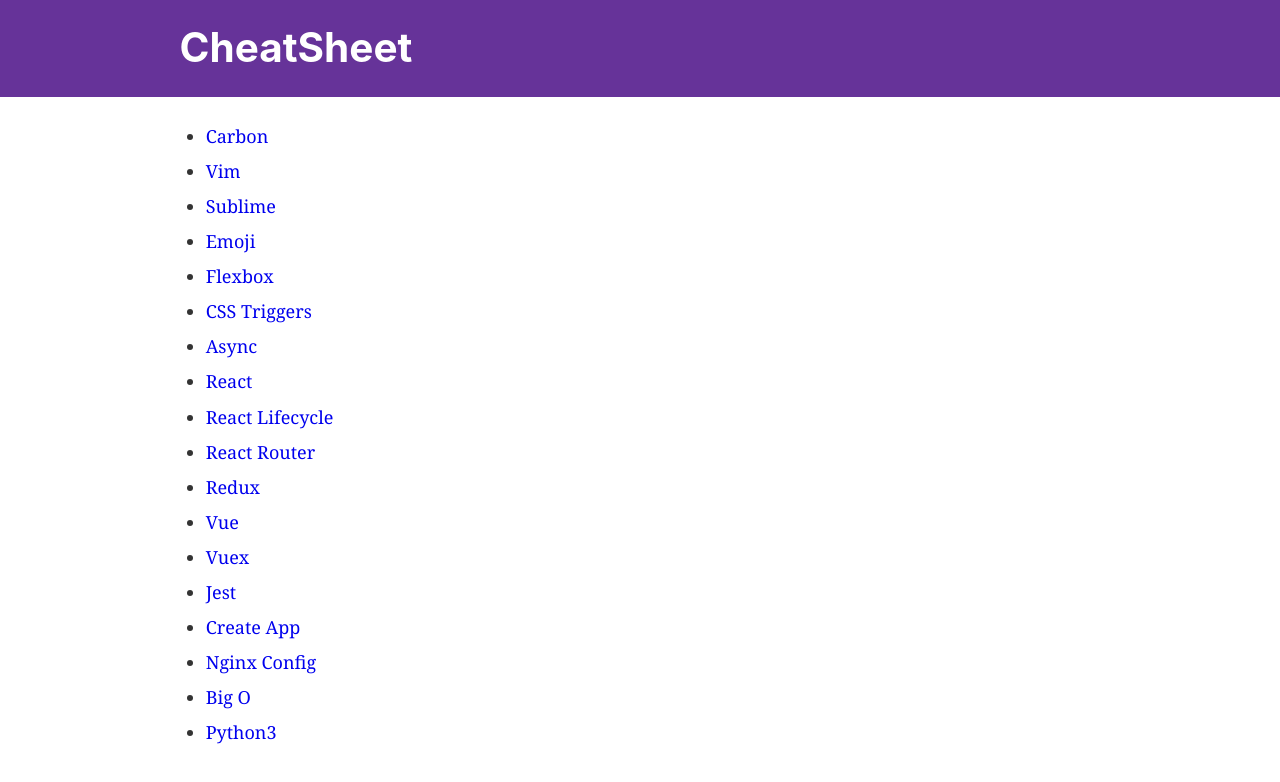
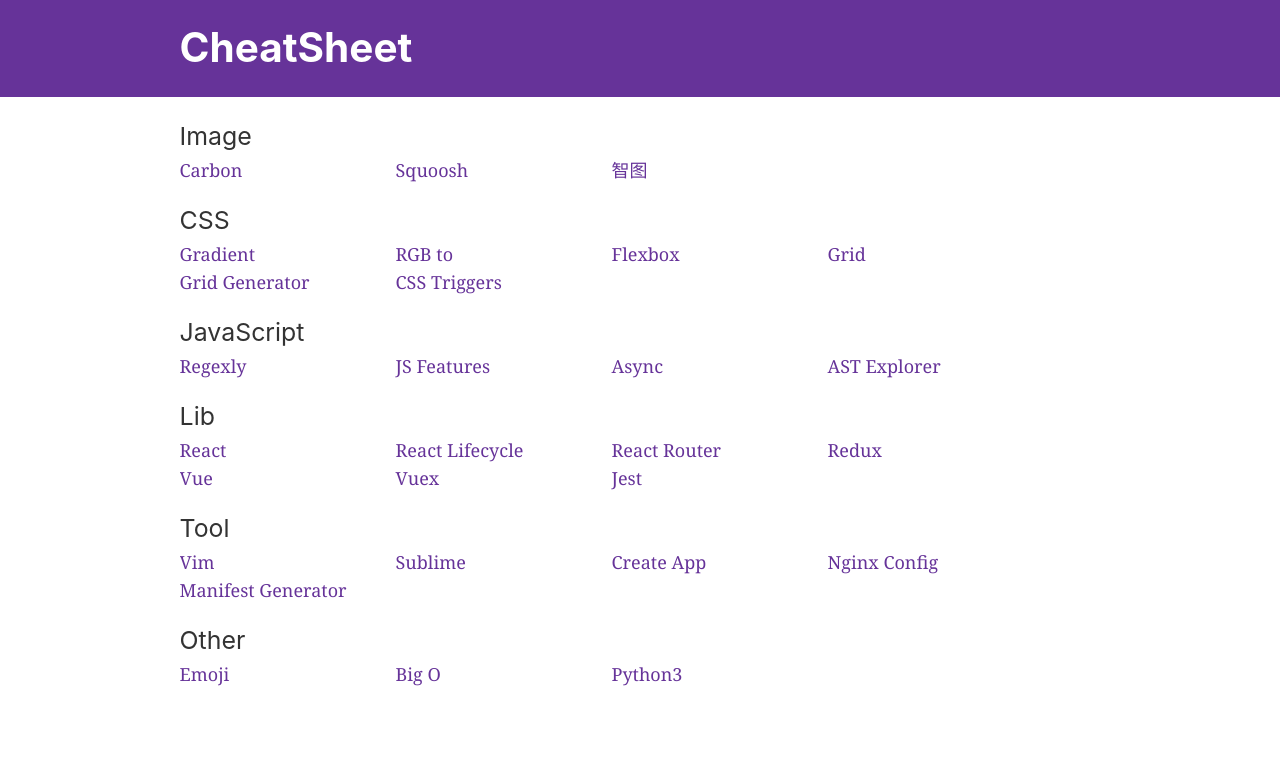
Before and after one commit to uniquexiaobai/hao, a Gatsby site: page / in a window 1280 px wide. Built offline with nearby package versions, Linux system fonts and the light colour scheme; Gatsby itself is replaced by a stand-in of ours.

Commit message:
update style and list

```diff
--- a/package.json
+++ b/package.json
@@ -1,5 +1,5 @@
 {
-  "name": "CheatSheet",
+  "name": "cheatsheet",
   "private": true,
   "description": "Develop CheatSheet",
   "version": "1.0.0",
--- a/src/components/layout.js
+++ b/src/components/layout.js
@@ -10,7 +10,7 @@
 import { useStaticQuery, graphql } from 'gatsby'
 
 import Header from './header'
-import './layout.css'
+import '../styles/layout.css'
 
 const Layout = ({ children }) => {
     const data = useStaticQuery(graphql`
--- a/src/pages/index.js
+++ b/src/pages/index.js
@@ -2,37 +2,80 @@
 
 import Layout from '../components/layout'
 import SEO from '../components/seo'
+import '../styles/index.css'
 
-const list = [
+const cards = [
+    {
+        title: 'Image',
+        list: [
             {
                 name: 'Carbon',
                 url: 'https://carbon.now.sh',
             },
             {
-        name: 'Vim',
-        url: 'https://vim.rtorr.com/lang/zh_cn',
+                name: 'Squoosh',
+                url: 'https://squoosh.app/',
             },
             {
-        name: 'Sublime',
-        url: 'http://sublime.emptystack.net/',
+                name: '智图',
+                url: 'https://zhitu.isux.us/',
+            },
+        ]
     },
     {
-        name: 'Emoji',
-        url: 'https://gitmoji.carloscuesta.me/',
+        title: 'CSS',
+        list: [
+            {
+                name: 'Gradient',
+                url: 'https://cssgradient.io/',
+            },
+            {
+                name: 'RGB to',
+                url: 'https://rgb.to/',
             },
             {
                 name: 'Flexbox',
                 url: 'https://darekkay.com/dev/flexbox-cheatsheet.html',
             },
             {
+                name: 'Grid',
+                url: 'http://grid.malven.co/',
+            },
+            {
+                name: 'Grid Generator',
+                url: 'https://cssgrid-generator.netlify.com/',
+            },
+            {
                 name: 'CSS Triggers',
                 url: 'https://csstriggers.com/',
+            },
+        ]
+    },
+    {
+        title: 'JavaScript',
+        list: [
+            {
+                name: 'Regexly',
+                url: 'https://regexly.chipto.io/',
+            },
+            {
+                name: 'JS Features',
+                url: 'https://jsfeatures.in/',
             },
             {
                 name: 'Async',
                 url:
                     'https://raw.githubusercontent.com/frontarm/async-javascript-cheatsheet/master/async-cheatsheet.png',
             },
+            {
+                name: 'AST Explorer',
+                url: 'https://astexplorer.net/',
+            },
+        ]
+    },
+    {
+        title: 'Lib',
+        list: [
             {
                 name: 'React',
                 url: 'http://www.developer-cheatsheets.com/react',
@@ -61,6 +104,19 @@
                 name: 'Jest',
                 url: 'https://devhints.io/jest',
             },
+        ]
+    },
+    {
+        title: 'Tool',
+        list: [
+            {
+                name: 'Vim',
+                url: 'https://vim.rtorr.com/lang/zh_cn',
+            },
+            {
+                name: 'Sublime',
+                url: 'http://sublime.emptystack.net/',
+            },
             {
                 name: 'Create App',
                 url: 'https://createapp.dev/',
@@ -68,6 +124,19 @@
             {
                 name: 'Nginx Config',
                 url: 'https://nginxconfig.io/',
+            },
+            {
+                name: 'Manifest Generator',
+                url: 'https://tomitm.github.io/appmanifest/',
+            },
+        ]
+    },
+    {
+        title: 'Other',
+        list: [
+            {
+                name: 'Emoji',
+                url: 'https://gitmoji.carloscuesta.me/',
             },
             {
                 name: 'Big O',
@@ -78,20 +147,25 @@
                 url: 'https://www.pythonsheets.com/index.html',
             },
         ]
+    },
+]
 
 const IndexPage = () => (
     <Layout>
         <SEO title="Home" />
 
         <div>
-            {list.map(item => (
-                <ul key={item.name} style={{ marginBottom: 0 }}>
-                    <li style={{ marginBottom: '.5rem' }}>
-                        <a href={item.url} style={{ textDecoration: 'none' }}>
+            {cards.map(card => (
+                <div key={card.title} className="card">
+                    <h3>{card.title}</h3>
+                    <div className="list">
+                        {card.list.map((item) => (
+                            <a href={item.url} className="item">
                                 {item.name}
                             </a>
-                    </li>
-                </ul>
+                        ))}
+                    </div>
+                </div>
             ))}
         </div>
     </Layout>
--- /dev/null
+++ b/src/styles/index.css
@@ -0,0 +1,21 @@
+.card {
+    margin-bottom: 1.2rem;
+}
+
+.card > h3 {
+    margin-bottom: .4rem;
+    font-weight: normal;
+}
+
+.list {
+    overflow: hidden;
+    list-style-type: none;
+}
+
+.item {
+    float: left;
+    width: 12rem;
+    margin-bottom: .1rem;
+    text-decoration: none;
+    color: rebeccapurple;
+}
```
Also changed, not shown: src/styles/layout.css (renamed from src/components/layout.css). Lines whose indentation alone changed are shown as unchanged.
